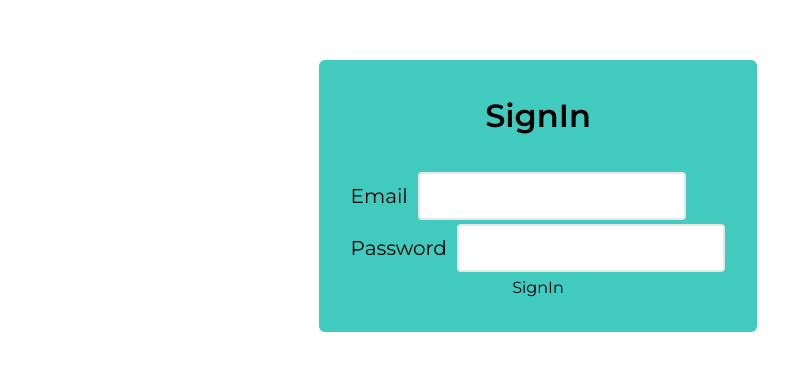
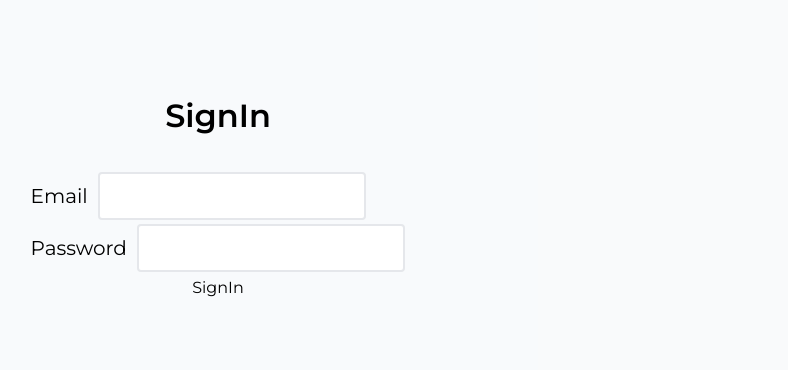
Before and after one commit to PawaOx4th/react-ts-e-commerce-app, a React (Vite) app: page /signIn in a window 1280 px wide. Shown: the part 204-574 px from the top of the page, without its empty margins (102-890 px from the left). Built offline with nearby package versions, Linux system fonts and the light colour scheme.

Commit message:
feat: 🎸 Create new layout

```diff
--- a/src/pages/SignIn.tsx
+++ b/src/pages/SignIn.tsx
@@ -4,20 +4,11 @@ import useUserAuth from "hook/useUserAuth"
 import React, { ComponentProps, useEffect, useId } from "react"
 import { useNavigate } from "react-router-dom"
 import styled from "styled-components"
+import clsx from "clsx"
 
-const WrapperForm = styled.div`
-  display: flex;
-  justify-content: center;
-  align-items: center;
-  flex-direction: column;
-  min-height: 100vh;
-  width: 100%;
-  gap: 1.275rem;
-`
+type SignInPropsType = {}
 
-type Props = {}
-
-function SignIn({}: Props) {
+function SignIn({}: SignInPropsType) {
   const { onSubmitForm, informationForm, onHandleChangeInformationForm } = useUserAuth()
   const { token } = useAuthenticationContext()
   const navigate = useNavigate()
@@ -30,9 +21,19 @@ function SignIn({}: Props) {
   }, [token])
 
   return (
-    <WrapperForm>
+    <div className={clsx("min-h-screen w-full relative", "grid grid-flow-row grid-cols-12")}>
+      <div
+        className={clsx(
+          "col-span-full md:col-span-6",
+          "absolute -z-10 md:block",
+          "w-full min-h-screen",
+          "bg-gray-50",
+        )}
+      >
+        lorem111
+      </div>
+      <div className={clsx("col-span-full md:col-span-6")}>
         <FormTemplate
-        bgColor='#41CBBF'
           title={"SignIn"}
           onSubmit={(email: string, password: string) => onSubmitForm(email, password)}
           email={informationForm.email}
@@ -41,7 +42,8 @@ function SignIn({}: Props) {
             onHandleChangeInformationForm(value, type)
           }}
         />
-    </WrapperForm>
+      </div>
+    </div>
   )
 }
 
```
Lines whose indentation alone changed are shown as unchanged.
